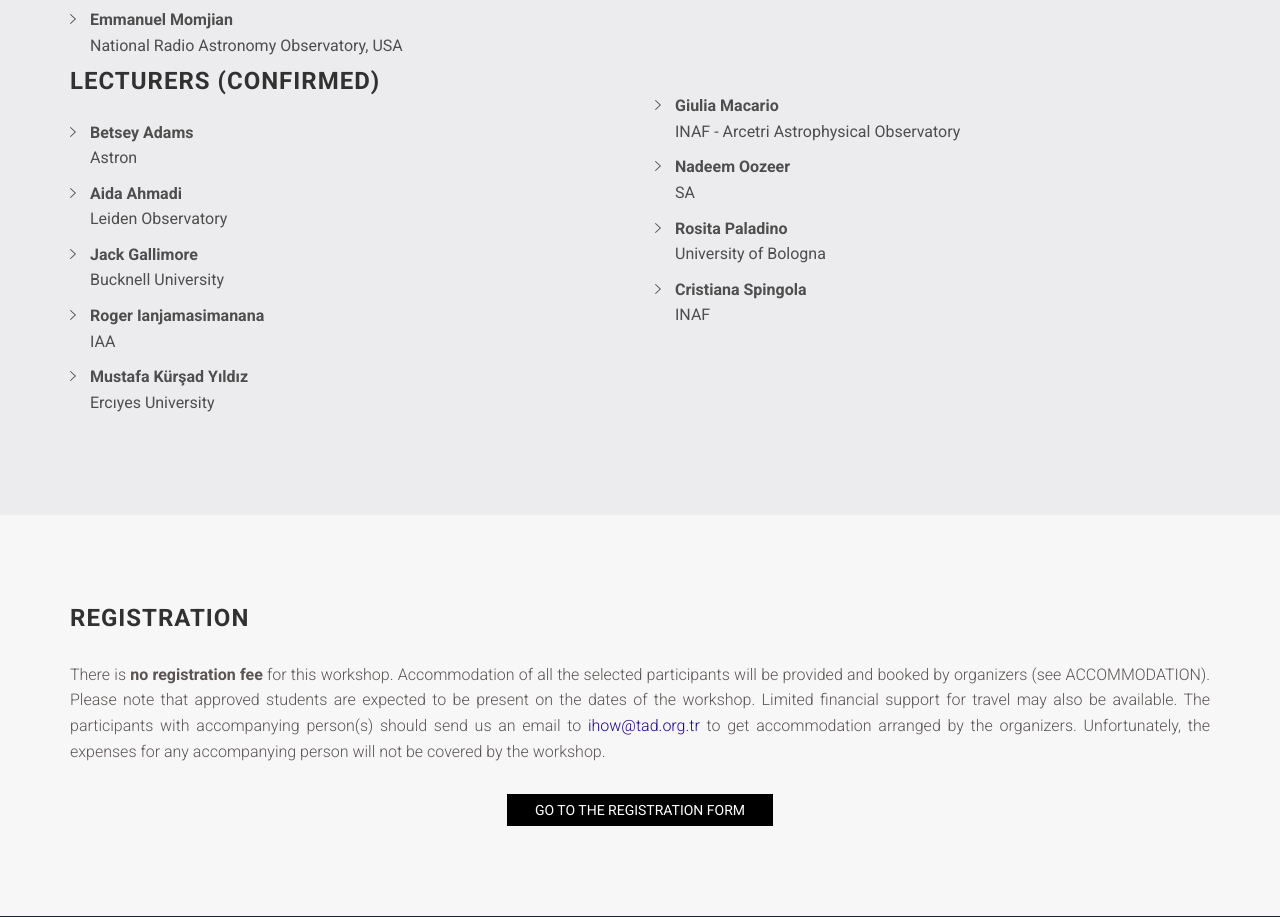
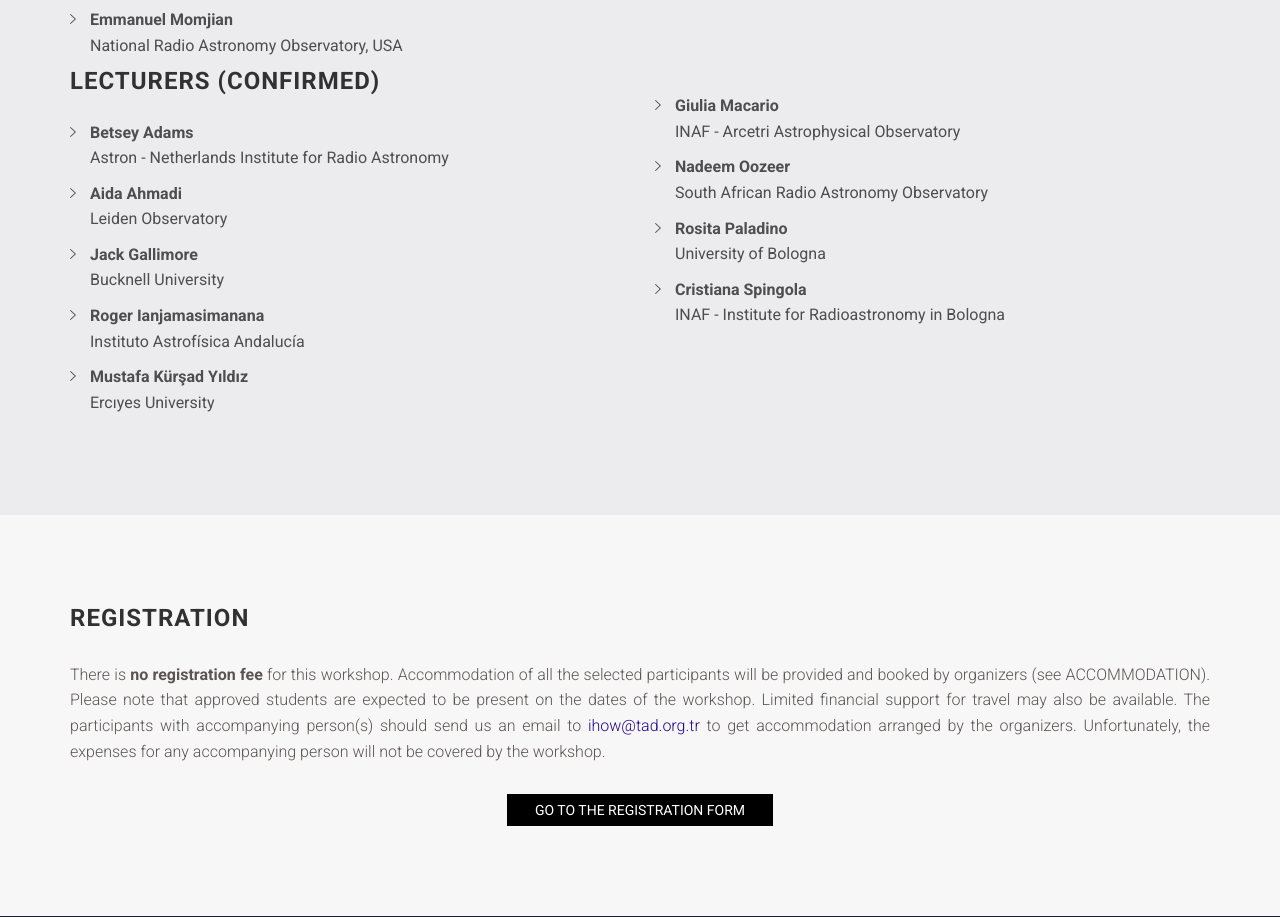
Before and after one commit to ihowradioastro/ihowradioastro.github.io, a website: page index.html in a window 1280 px wide. Shown: the part 2122-3039 px from the top of the page. Drawn offline with Linux system fonts and the light colour scheme; files whose address does not match are found by name.

Commit message:
Modify lecturers.

```diff
--- a/index.html
+++ b/index.html
@@ -166,10 +166,10 @@
                 <div class="col-sm-6">
                     <h3 class="section-title">Lecturers (confirmed)</h3>
                     <ul class="list-arrow-right">
-                        <li><b>Betsey Adams</b><br>Astron</li>
+                        <li><b>Betsey Adams</b><br>Astron - Netherlands Institute for Radio Astronomy</li>
                         <li><b>Aida Ahmadi</b><br>Leiden Observatory</li>
                         <li><b>Jack Gallimore</b><br>Bucknell University</li>
-                        <li><b>Roger Ianjamasimanana</b><br>IAA</li>
+                        <li><b>Roger Ianjamasimanana</b><br>Instituto Astrofísica Andalucía</li>
                         <li><b>Mustafa Kürşad Yıldız</b><br>Ercıyes University</li>
                     </ul>
                 </div>
@@ -177,9 +177,9 @@
                     <h3 class="section-title"></h3>
                     <ul class="list-arrow-right">
                         <li><b>Giulia Macario</b><br>INAF - Arcetri Astrophysical Observatory</li>
-                        <li><b>Nadeem Oozeer</b><br>SA</li>
+                        <li><b>Nadeem Oozeer</b><br>South African Radio Astronomy Observatory</li>
                         <li><b>Rosita Paladino</b><br>University of Bologna</li>
-                        <li><b>Cristiana Spingola</b><br>INAF</li>
+                        <li><b>Cristiana Spingola</b><br>INAF -  Institute for Radioastronomy in Bologna</li>
                     </ul>
                 </div>
             </div>
```
